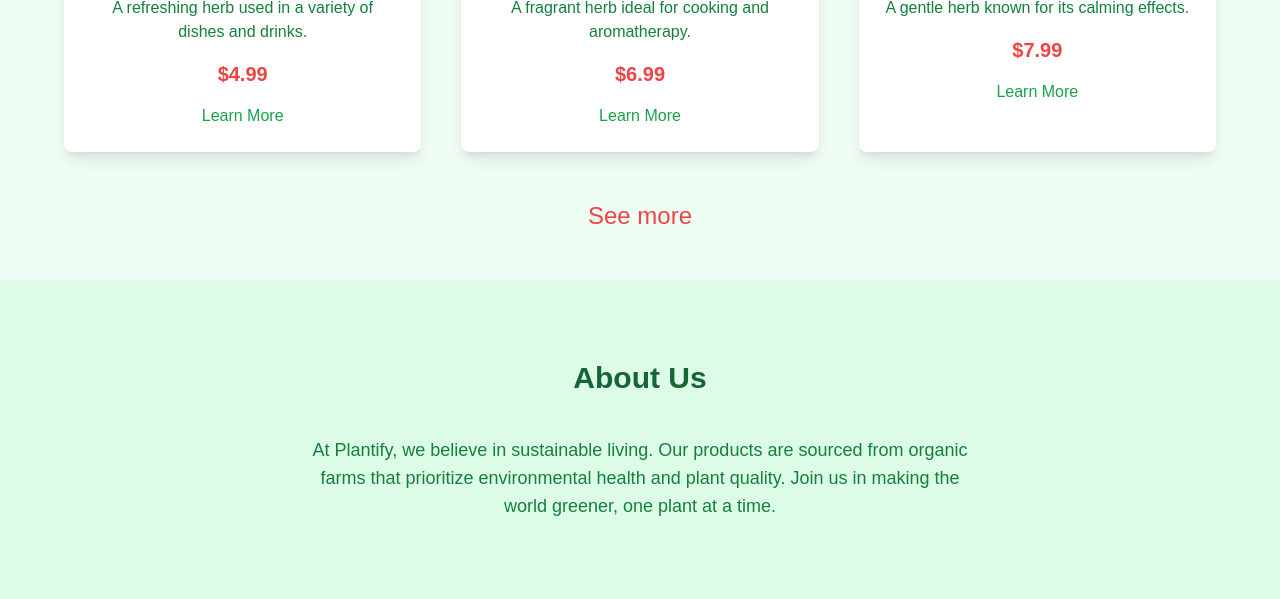
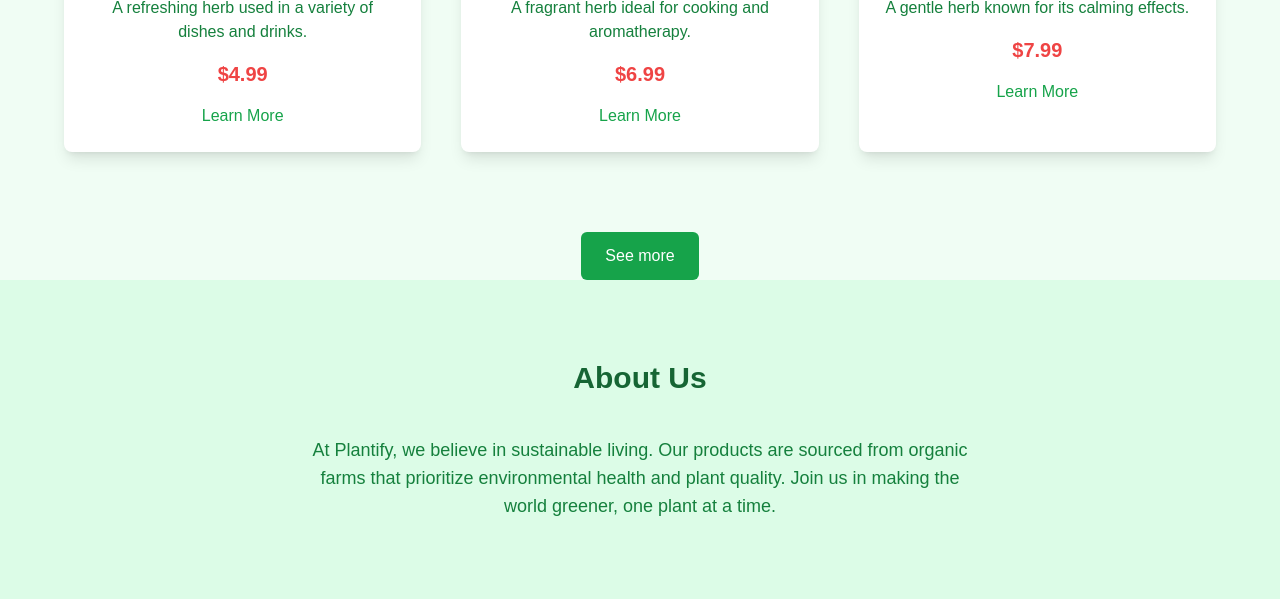
Before and after one commit to FariaLimpa/chatbot-deployment, a Flask app: page / in a window 1280 px wide. Shown: the part 1344-1943 px from the top of the page. Run offline with Flask 3, Linux system fonts and the light colour scheme; some libraries are stand-ins or nearby versions.

Commit message:
see more

```diff
--- a/templates/base.html
+++ b/templates/base.html
@@ -17,6 +17,7 @@
         <a href="#" class="text-2xl font-bold">Plantify</a>
         <div>
           <a href="/product" class="mx-2 hover:underline">Products</a>
+          <a href="/chatbot" class="mx-2 hover:underline">Chat Bot</a>
           <a href="#about" class="mx-2 hover:underline">About Us</a>
           <a href="#contact" class="mx-2 hover:underline">Contact Us</a>
         </div>
@@ -55,10 +56,15 @@
       </div>
     </section>
 
-    <section>
-      <div class="items-center justify-center flex hover:underline hover:text-red-500 mb-12 -mt-8">
+    <section class="items-center justify-center flex">
+      <!-- <div class="items-center justify-center flex hover:underline hover:text-red-500 mb-12 -mt-8">
         <button class="md:text-2xl text-center text-red-500 ">See more</button>
-      </div>
+      </div> -->
+      <a
+          href="/product"
+          class="bg-green-600 text-white px-6 py-3 rounded-md hover:bg-green-700"
+          >See more
+      </a>
     </section>
 
     <!-- About Us Section -->
```
